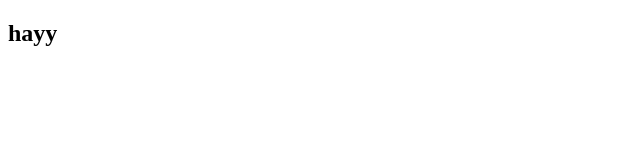
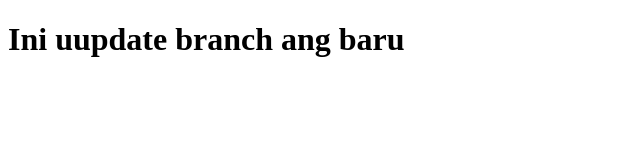
Before and after one commit to MhmdHabi/test-branch, a plain HTML site: page index.html in a window 1280 px wide. Shown: the whole page, without its empty margins (0-640 px from the left). Drawn offline with Linux system fonts and the light colour scheme.

Commit message:
update baru terbaru

```diff
--- a/index.html
+++ b/index.html
@@ -6,6 +6,6 @@
     <title>Document</title>
   </head>
   <body>
-    <h2>hayy</h2>
+    <h1>Ini uupdate branch ang baru</h1>
   </body>
 </html>
```
